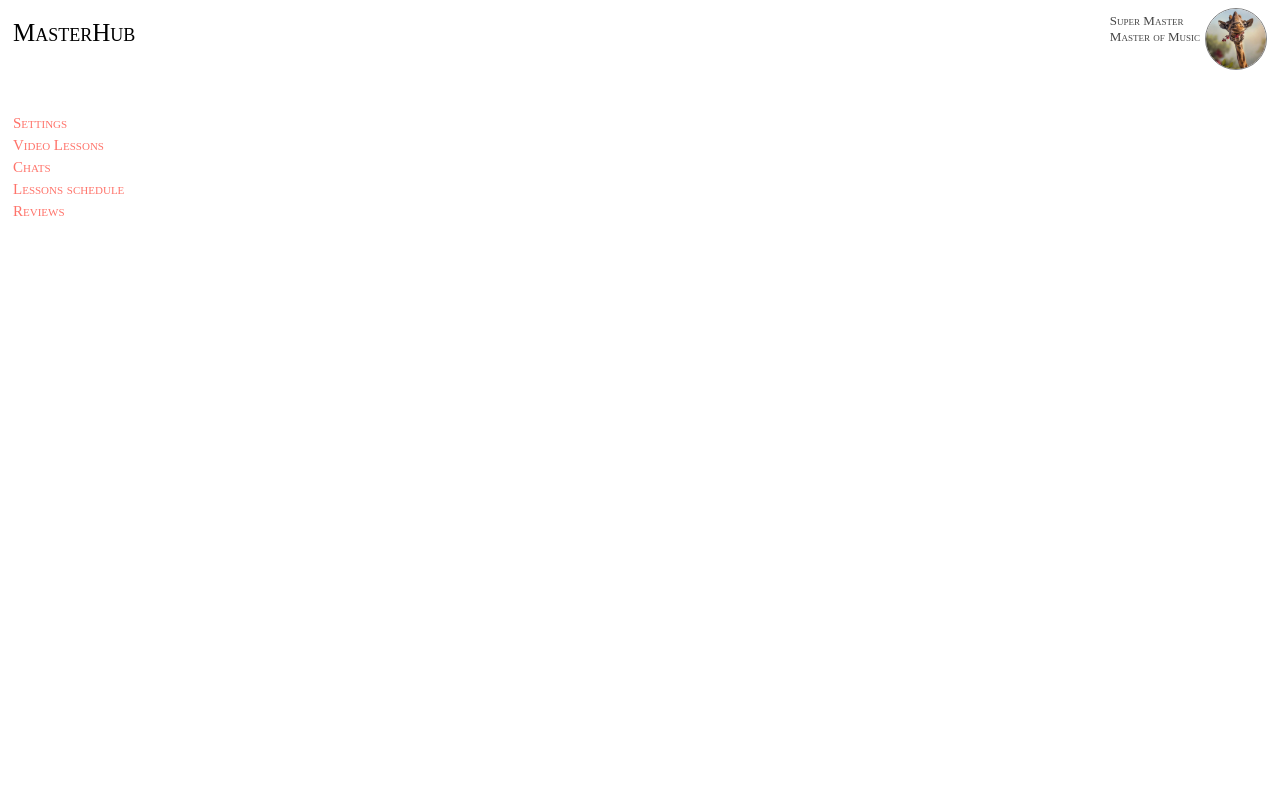
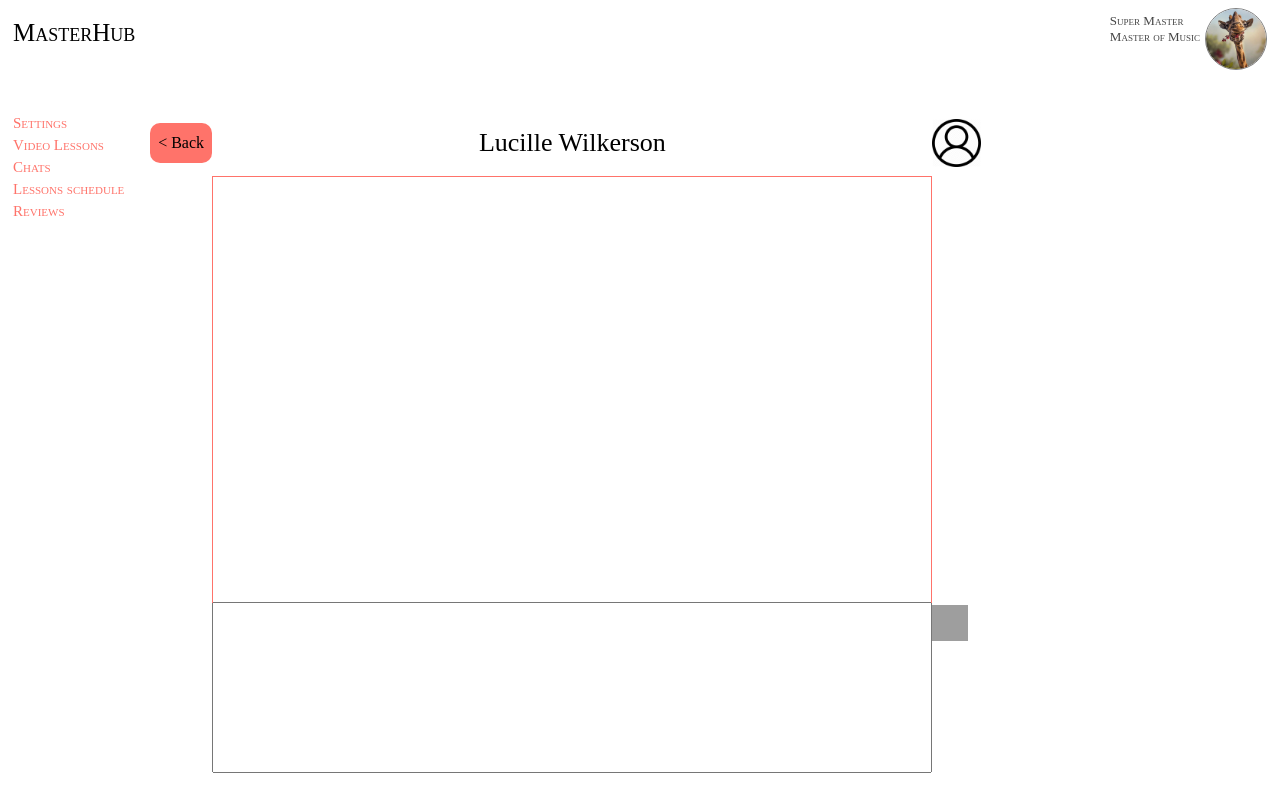
Before and after one commit to technoZoomers/MasterHubFrontend, a Vue app: page /dialog/1 in a window 1280 px wide. Built offline with nearby package versions, Linux system fonts and the light colour scheme; grey boxes are pictures that could not be loaded.

Commit message:
Dialog.vue was created, routes for chat were added

```diff
--- a/src/components/Chats.vue
+++ b/src/components/Chats.vue
@@ -1,5 +1,5 @@
 <template lang="pug">
-div(v-if="chosenMessageId == -1" class="container-messages")
+div(class="container-messages")
   h1(class="chat-header header page-text centered-flex")
     div Chats
   div(class="icon-container-1")
@@ -8,134 +8,28 @@ div(v-if="chosenMessageId == -1" class="container-messages")
   div(class="icon-container-2")
     div(class="centered-flex-content")
       img(class="icon" src="../assets/pics/default_user.png")
-  div(class="message-and-name-container-1 message-and-name-container" id="0" v-on:click="goToChat()")
+  router-link(to="/dialog/0" tag="div" class="message-and-name-container-1 message-and-name-container" id="0")
     div(class="name-container centered-flex")
       div() Avani Hancock
     div(class="message-container centered-flex")
       div() Hello, I really liked your video presentation, can we appoint a lesson?
-  div(class="message-and-name-container-2 message-and-name-container" id="1" v-on:click="goToChat()")
+
+  router-link(to="/dialog/1" tag="div" class="message-and-name-container-2 message-and-name-container" id="1")
     div(class="name-container centered-flex")
       div(class="name") Lucille Wilkerson
     div(class="message-container")
       div(class="centered-flex message-container")
         div() I really liked your video lessons, can we appoint a lesson?
-div(v-else class="container-chat")
-  div(class="back-button-container")
-    button(value="<-" class="button" v-on:click="goToAllMessages()") < Back
-  div(class="chat-name-container centered-flex-content")
-    div(class="chat-name") Lucille Wilkerson
-  div(class="person-icon-container centered-flex")
-    img(class="img-person" src="../assets/pics/default_user.png")
-  div(class="messages-container")
-
-  div(class="textarea-container")
-      textarea
-  div(class="sent-button-container")
-    img(class="img-sent" src="../assets/pics/sent.png")
-
-
 </template>
 
 <script>
 export default {
   name: 'Chat',
-  data() {
-    return {
-      chosenMessageId: -1,
-    }
-  },
-  methods: {
-    goToChat() {
-      this.chosenMessageId = event.currentTarget.id;
-    },
-    goToAllMessages() {
-      this.chosenMessageId = -1;
-    }
-  }
 }
 </script>
 
 
 <style scoped>
-.img-sent{
-  width: calc(2vw + 10px);
-  height: calc(2vw + 10px);
-}
-
-.img-person {
-  width: calc(3vw + 10px);
-  height: calc(3vw + 10px);
-}
-
-.chat-name {
-  font-size: calc(2vh + 10px);
-}
-
-textarea {
-  resize: none;
-  height: 100%;
-  width: 100%;
-}
-
-.back-button-container {
-  grid-column-start: 1;
-  grid-column-end: 2;
-  grid-row-start: 1;
-  grid-row-end: 2;
-
-  flex-direction: row-reverse;
-  display: flex;
-  align-items: center;
-}
-
-.chat-name-container {
-  grid-column-start: 2;
-  grid-column-end: 3;
-  grid-row-start: 1;
-  grid-row-end: 2;
-}
-
-.messages-container {
-  grid-column-start: 2;
-  grid-column-end: 3;
-  grid-row-start: 2;
-  grid-row-end: 3;
-  border: 1px solid var(--red-color);
-}
-
-.person-icon-container {
-  grid-column-start: 3;
-  grid-column-end: 4;
-  grid-row-start: 1;
-  grid-row-end: 2;
-}
-
-.textarea-container {
-  grid-column-start: 2;
-  grid-column-end: 3;
-  grid-row-start: 3;
-  grid-row-end: 4;
-
-  display: flex;
-  align-items: center;
-  justify-content: center;
-}
-
-.sent-button-container {
-  grid-column-start: 3;
-  grid-column-end: 4;
-  grid-row-start: 3;
-  grid-row-end: 4;
-}
-
-.container-chat {
-  display: grid;
-  grid-template-rows: 10% 65% 25%;
-  grid-template-columns: 8% 74% 18%;
-  height: calc(70vh + 100px);
-  width: calc(70vw + 100px);
-}
-
 .container-messages {
   --chat-elements: 3;
 
@@ -225,20 +119,4 @@ textarea {
   display: flex;
   align-items: center;
 }
-
-.button {
-  background-color: var(--red-color);
-  border: none;
-  text-align: center;
-  text-decoration: none;
-  display: inline-block;
-  font-size: calc(1.5vh + 10px);
-  border-radius: 10px;
-  white-space: normal;
-  outline:none;
-  font: var(--project-font);
-  height: 60%;
-  width: 80%;
-}
-
 </style>
--- /dev/null
+++ b/src/components/Dialog.vue
@@ -0,0 +1,137 @@
+<template lang="pug">
+div(class="container-chat")
+  div(class="back-button-container")
+    router-link(to="/account/chats" tag="button" value="<-" class="button") < Back
+  div(class="chat-name-container centered-flex-content")
+    div(class="chat-name") Lucille Wilkerson
+  div(class="person-icon-container centered-flex")
+    img(class="img-person" src="../assets/pics/default_user.png")
+  div(class="messages-container")
+  div(class="textarea-container")
+      textarea
+  div(class="sent-button-container")
+    img(class="img-sent" src="../assets/pics/sent.png")
+</template>
+
+<script>
+export default {
+  name: 'Dialog',
+  data() {
+    return {
+    }
+  },
+  methods: {
+
+  }
+}
+</script>
+
+
+<style scoped>
+.container-chat {
+  display: grid;
+  grid-template-rows: 10% 65% 25%;
+  grid-template-columns: 8% 74% 18%;
+  height: calc(70vh + 100px);
+  width: calc(70vw + 100px);
+}
+
+.back-button-container {
+  grid-column-start: 1;
+  grid-column-end: 2;
+  grid-row-start: 1;
+  grid-row-end: 2;
+
+  flex-direction: row-reverse;
+  display: flex;
+  align-items: center;
+}
+
+.button {
+  background-color: var(--red-color);
+  border: none;
+  text-align: center;
+  text-decoration: none;
+  display: inline-block;
+  font-size: calc(1.5vh + 10px);
+  border-radius: 10px;
+  white-space: normal;
+  outline:none;
+  font: var(--project-font);
+  height: 60%;
+  width: 80%;
+}
+
+.chat-name-container {
+  grid-column-start: 2;
+  grid-column-end: 3;
+  grid-row-start: 1;
+  grid-row-end: 2;
+}
+
+.centered-flex-content {
+  display: flex;
+  align-items: center;
+  justify-content: center;
+  width: 100%;
+  height: 100%;
+}
+
+.centered-flex {
+  display: flex;
+  align-items: center;
+}
+
+.chat-name {
+  font-size: calc(2vh + 10px);
+}
+
+.person-icon-container {
+  grid-column-start: 3;
+  grid-column-end: 4;
+  grid-row-start: 1;
+  grid-row-end: 2;
+}
+
+.img-sent{
+  width: calc(2vw + 10px);
+  height: calc(2vw + 10px);
+}
+
+.img-person {
+  width: calc(3vw + 10px);
+  height: calc(3vw + 10px);
+}
+
+textarea {
+  resize: none;
+  height: 100%;
+  width: 100%;
+}
+
+.messages-container {
+  grid-column-start: 2;
+  grid-column-end: 3;
+  grid-row-start: 2;
+  grid-row-end: 3;
+  border: 1px solid var(--red-color);
+}
+
+.textarea-container {
+  grid-column-start: 2;
+  grid-column-end: 3;
+  grid-row-start: 3;
+  grid-row-end: 4;
+
+  display: flex;
+  align-items: center;
+  justify-content: center;
+}
+
+.sent-button-container {
+  grid-column-start: 3;
+  grid-column-end: 4;
+  grid-row-start: 3;
+  grid-row-end: 4;
+}
+</style>
--- a/src/router.js
+++ b/src/router.js
@@ -5,6 +5,7 @@ import MasterVideos from "@/components/MasterVideos";
 import Chats from "@/components/Chats";
 import Schedule from "@/components/Schedule";
 import Reviews from "@/components/Reviews";
+import Dialog from "@/components/Dialog";
 
 Vue.use(VueRouter);
 const routes = [
@@ -19,11 +20,6 @@ const routes = [
         component: MasterVideos
     },
     {
-        path: "/account/chats",
-        name: "Chats",
-        component: Chats
-    },
-    {
         path: "/account/schedule",
         name: "Schedule",
         component: Schedule
@@ -33,7 +29,16 @@ const routes = [
         name: "Reviews",
         component: Reviews
     },
-
+    {
+        path: "/account/chats",
+        name: "Chats",
+        component: Chats
+    },
+    {
+        path: "/dialog/:id",
+        name: "Dialog",
+        component: Dialog
+    },
 ];
 
 const router = new VueRouter({
```
